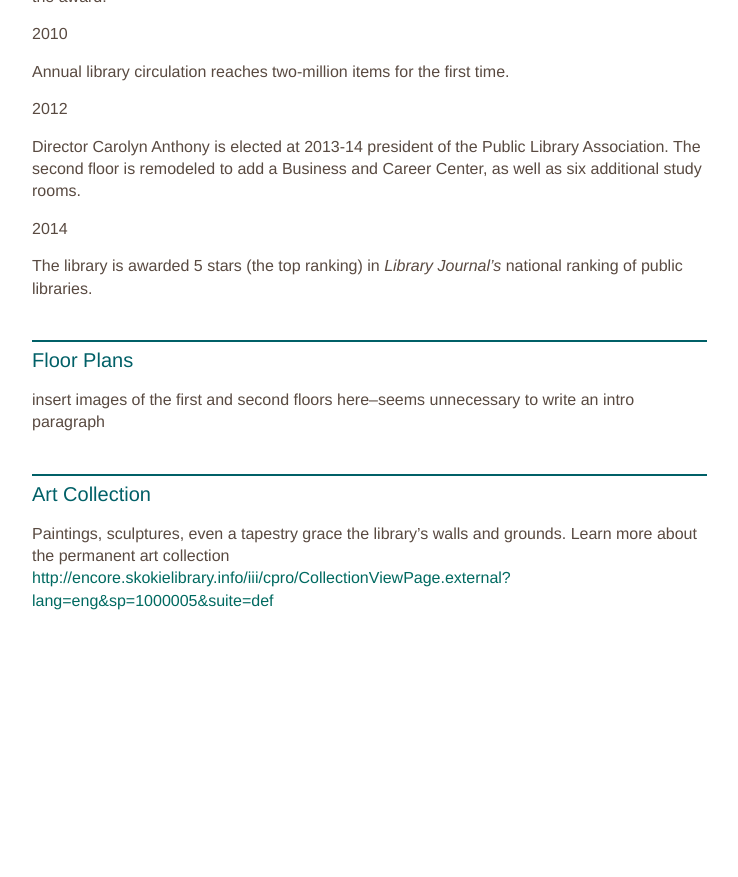
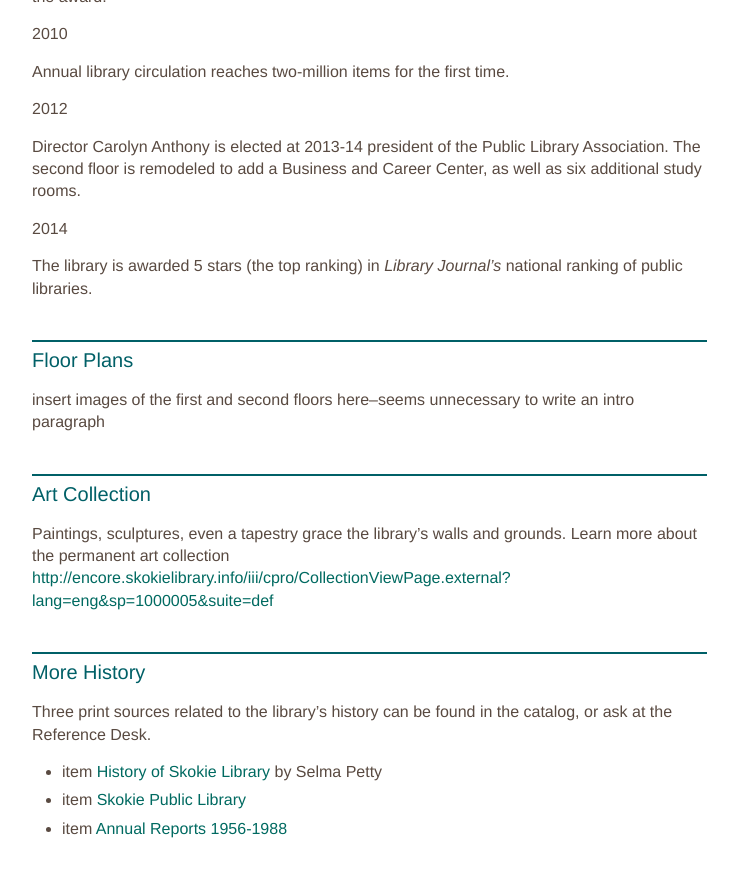
Before and after one commit to skokielibrary/spl-content, a Jekyll site: the page built from _content/christie/about--history-art.markdown, in a window 1280 px wide and 900 px high, scrolled down 2270 px. Shown: the top 877 px of the window, without its empty margins (126-864 px from the left). Built offline with Jekyll 4.4.1, drawn with Linux system fonts in a browser that asks for light colours; before the commit the page ends 2942 px from its top, so only the background shows below that.

Commit message:
Updated about--history-art.markdown

```diff
--- a/_content/christie/about--history-art.markdown
+++ b/_content/christie/about--history-art.markdown
@@ -107,3 +107,11 @@ insert images of the first and second floors here--seems unnecessary to write an
 ##Art Collection
 
 Paintings, sculptures, even a tapestry grace the library's walls and grounds. Learn more about the permanent art collection [http://encore.skokielibrary.info/iii/cpro/CollectionViewPage.external?lang=eng&sp=1000005&suite=def](http://encore.skokielibrary.info/iii/cpro/CollectionViewPage.external?lang=eng&sp=1000005&suite=def)
+
+##More History
+
+Three print sources related to the library's history can be found in the catalog, or ask at the Reference Desk.
+
+- item [History of Skokie Library](https://encore.skokielibrary.info/iii/encore/record/C__Rb1103019__Shistory%20of%20skokie%20library__Orightresult__X7?lang=eng&suite=beta) by Selma Petty
+- item [Skokie Public Library](https://encore.skokielibrary.info/iii/encore/record/C__Rb1336563?lang=eng)
+- item [Annual Reports 1956-1988](https://encore.skokielibrary.info/iii/encore/record/C__Rb1119932?lang=eng)
```
